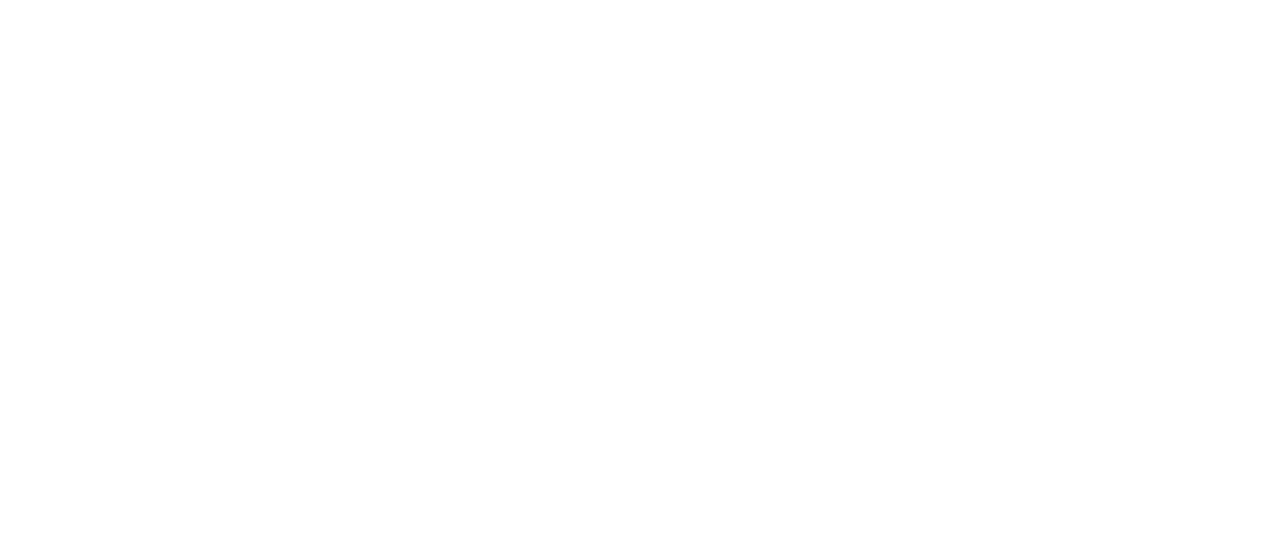
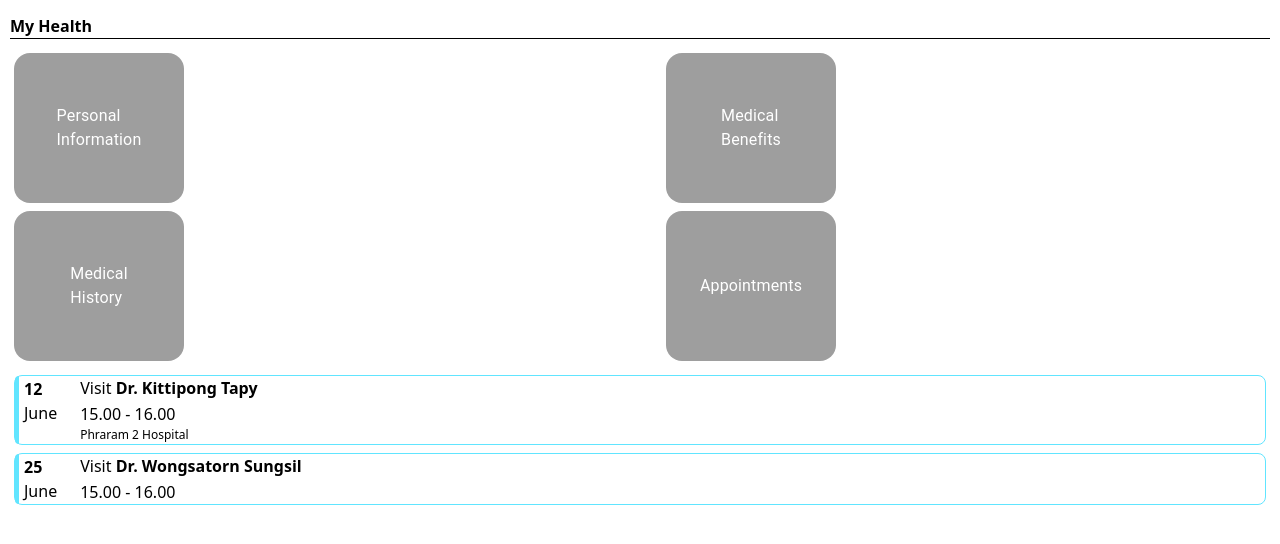
Before and after one commit to Encall/appmhor, a React (Vite) app: page /myHealth in a window 1280 px wide. Before the commit this address had no page. Shown: the top 544 px of the page. Built offline with nearby package versions, Linux system fonts and the light colour scheme.

Commit message:
myHealth Page
Co-authored-by: Wongsatorn Sungsilpawech <wongsatorn.sung@hotmail.com>

```diff
--- a/package.json
+++ b/package.json
@@ -18,6 +18,7 @@
     "react-router-dom": "^6.20.0"
   },
   "devDependencies": {
+    "@types/google.maps": "^3.54.9",
     "@types/react": "^18.2.37",
     "@types/react-dom": "^18.2.15",
     "@typescript-eslint/eslint-plugin": "^6.10.0",
--- a/src/App.tsx
+++ b/src/App.tsx
@@ -1,12 +1,14 @@
 import { BrowserRouter, Routes, Route } from "react-router-dom";
 import SignUpPage from "./pages/signup";
 import { Home } from "./pages/home";
+import { MyHealth } from "./pages/myHealth";
 
 function App() {
   return (
     <BrowserRouter>
       <Routes>
         <Route path="/" element={<Home />} />
+        <Route path="/myHealth" element={<MyHealth />} />
         <Route path="/signup" element={<SignUpPage />} />
       </Routes>
     </BrowserRouter>
--- /dev/null
+++ b/src/pages/myHealth.tsx
@@ -0,0 +1,99 @@
+import { Box, Button, Grid, Stack, Typography } from "@mui/material";
+import { Link } from "react-router-dom";
+
+export const MyHealth = () => {
+    return (
+        <div>
+            <div>
+                <Box sx={{ marginY: '14px', justifyContent: 'center' }}>
+                    <Box sx={{ borderBottom: 1, marginX: '10px' }} >
+                        <h1>
+                            <strong>My Health</strong>
+                        </h1>
+                    </Box>
+                </Box>
+            </div >
+            <div>
+                <Grid container rowSpacing={1} columnSpacing={{ xs: 1, sm: 2, md: 3 }}>
+                    <Grid item xs={6}>
+                        <Box sx={{ borderRadius: '16px', display: 'flex', bgcolor: 'grey.500', justifyContent: 'center', alignItems: 'center', marginX: '14px', height: '150px', width: '170px' }}>
+                            <Link to="/asd">
+                                <Typography sx={{ color: 'white' }} >Personal <br />Information</Typography>
+                            </Link>
+                        </Box>
+                    </Grid>
+                    <Grid item xs={6}>
+                        <Box sx={{ borderRadius: '16px', display: 'flex', bgcolor: 'grey.500', justifyContent: 'center', alignItems: 'center', marginX: '14px', height: '150px', width: '170px' }}>
+                            <Link to="/asd">
+                                <Typography sx={{ color: 'white' }} >Medical <br />Benefits</Typography>
+                            </Link>
+                        </Box>
+                    </Grid>
+                    <Grid item xs={6}>
+                        <Box sx={{ borderRadius: '16px', display: 'flex', bgcolor: 'grey.500', justifyContent: 'center', alignItems: 'center', marginX: '14px', height: '150px', width: '170px' }}>
+                            <Link to="/asd">
+                                <Typography sx={{ color: 'white' }} >Medical <br />History</Typography>
+                            </Link>
+                        </Box>
+                    </Grid>
+                    <Grid item xs={6}>
+                        <Box sx={{ borderRadius: '16px', display: 'flex', bgcolor: 'grey.500', justifyContent: 'center', alignItems: 'center', marginX: '14px', height: '150px', width: '170px' }}>
+                            <Link to="/asd">
+                                <Typography sx={{ color: 'white' }} >Appointments</Typography>
+                            </Link>
+                        </Box>
+                    </Grid>
+
+                </Grid>
+            </div>
+            <div>
+                <Box sx={{ display: 'absolute', margin: '14px' }}>
+                    <Stack spacing={1}>
+                        <Box sx={{ borderRadius: 2, border: 1, borderColor: '#61E5FF' }}>
+                            <Stack direction="row" spacing={1}>
+                                <Box sx={{ borderRadius: 1, borderLeft: 4, borderColor: '#61E5FF', paddingY: '1px', display: 'block', paddingX: '5px', justifyContent: 'center' }}>
+                                    <strong>12</strong> <br />June
+                                </Box>
+                                <Stack direction="column" spacing={0.25}>
+                                    <Box sx={{ paddingX: '10px' }}>
+                                        Visit <strong> Dr. Kittipong Tapy</strong>
+                                    </Box>
+                                    <Stack direction="column">
+                                        <Box sx={{ paddingX: '10px' }}>
+                                            15.00 - 16.00
+                                        </Box>
+                                        <Box sx={{ paddingX: '10px', fontSize: 12 }}>
+                                            Phraram 2 Hospital
+                                        </Box>
+
+                                    </Stack>
+                                </Stack>
+                            </Stack>
+                        </Box>
+
+                        <Box sx={{ borderRadius: 2, border: 1, borderColor: '#61E5FF' }}>
+                            <Stack direction="row" spacing={1}>
+                                <Box sx={{ borderRadius: 1, borderLeft: 4, borderColor: '#61E5FF', paddingY: '1px', display: 'block', paddingX: '5px', justifyContent: 'center' }}>
+                                    <strong>25</strong> <br />June
+                                </Box>
+                                <Stack direction="column" spacing={0.25}>
+                                    <Box sx={{ paddingX: '10px' }}>
+                                        Visit <strong> Dr. Wongsatorn Sungsil</strong>
+                                    </Box>
+                                    <Box sx={{ paddingX: '10px' }}>
+                                        15.00 - 16.00
+                                    </Box>
+                                </Stack>
+                            </Stack>
+                        </Box>
+
+
+                    </Stack>
+
+
+                </Box>
+            </div>
+        </div>
+
+    );
+}
```
Also changed, not shown: 1 other file (tests, documents, lock files or other folders).
